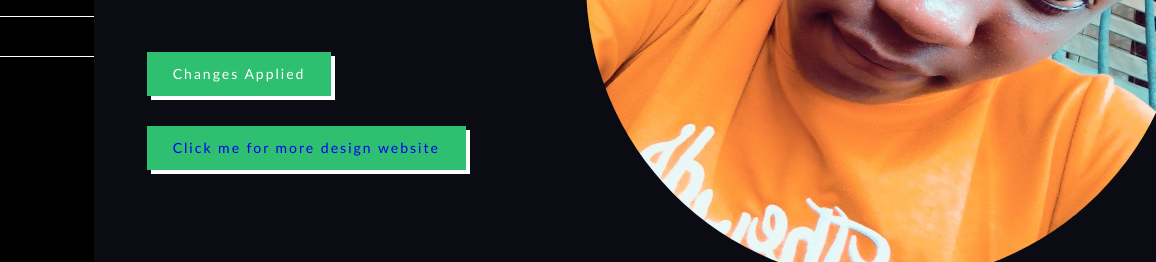
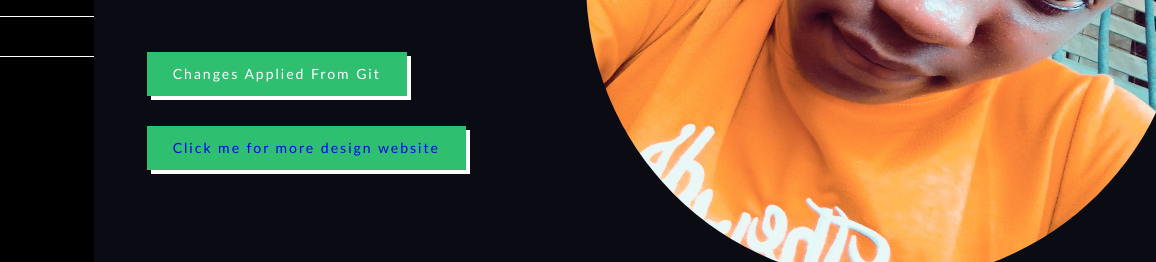
Before and after one commit to Akinoluwatimilehin/first-web-page, a plain HTML site: page index.html in a window 1280 px wide. Shown: the part 449-711 px from the top of the page, 124-1280 px from the left. Drawn offline with Linux system fonts and the light colour scheme.

Commit message:
Changes Applied -> Again

```diff
--- a/index.html
+++ b/index.html
@@ -204,7 +204,7 @@
                         specializing in creating stylish, modern websites, web
                         services and online stores
                     </h5>
-                    <a href="images/Mybro.jpg" target="_blank" class="button" style="color: white;">Changes Applied</a>
+                    <a href="images/Mybro.jpg" target="_blank" class="button" style="color: white;">Changes Applied From Git</a>
                 <div class="image-section">
                     <img class="photo" src="images/Timmex.jpg" alt="mosh">
                     <a class="Gmail"href="Java script.html">Click me for more design website</a><br>
```
